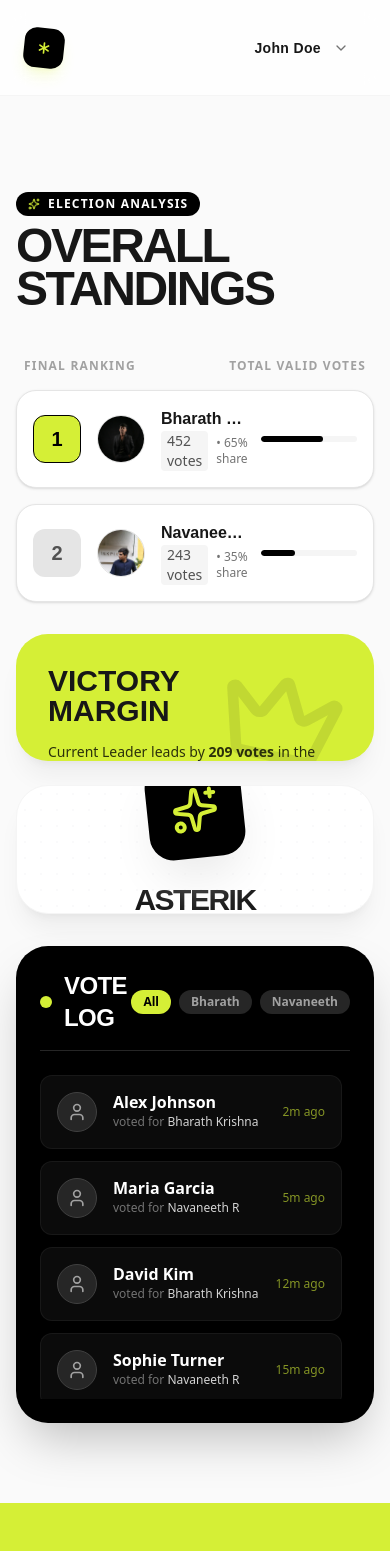
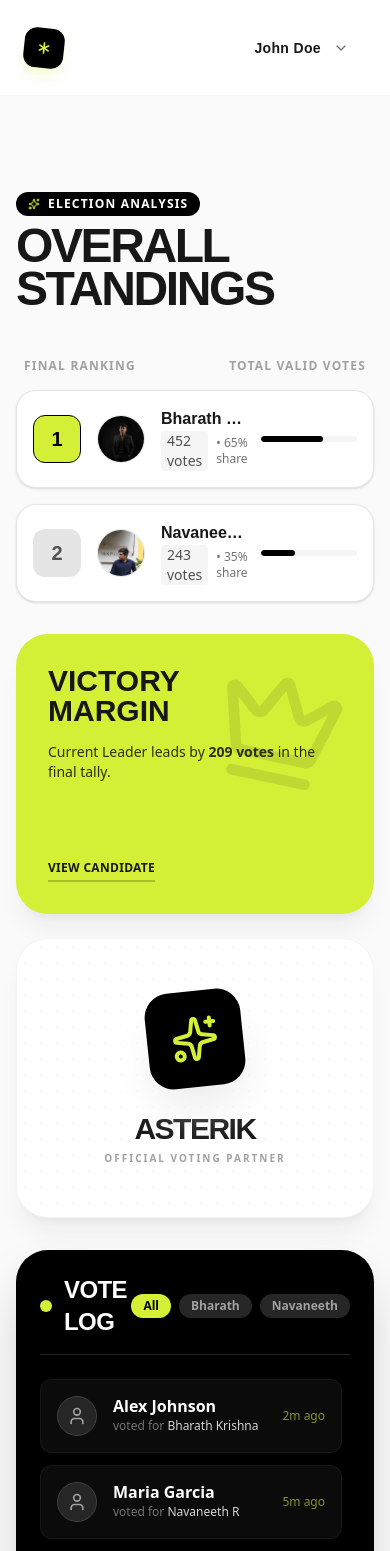
Before and after one commit to Bharath-Krishna-AB/Asterik_VotingPlatform, a Next.js app: page /leaderboard in a window 390 px wide. Shown: the top 1551 px of the page. Before the commit the page ends 1503 px from the top, so only its background shows below. Built offline with nearby package versions, Linux system fonts and the light colour scheme; a web font is replaced by a local one.

Commit message:
made the leader board responsive

```diff
--- a/app/leaderboard/page.tsx
+++ b/app/leaderboard/page.tsx
@@ -63,9 +63,9 @@ const LeaderboardPage = () => {
                         </div>
 
                         {/* Bottom Row: Widgets */}
-                        <div className="grid grid-cols-1 md:grid-cols-2 gap-6 h-[280px]">
+                        <div className="grid grid-cols-1 md:grid-cols-2 gap-6 h-auto lg:h-[280px]">
                             {/* Champion Status Widget */}
-                            <div className="bg-[#D5EF36] rounded-[32px] p-8 flex flex-col justify-between relative overflow-hidden group cursor-pointer hover:scale-[1.02] transition-transform shadow-xl shadow-black/5 h-full">
+                            <div className="bg-[#D5EF36] rounded-[32px] p-8 flex flex-col justify-between relative overflow-hidden group cursor-pointer hover:scale-[1.02] transition-transform shadow-xl shadow-black/5 min-h-[280px] lg:min-h-0 h-full">
                                 <div className="absolute top-0 right-0 p-8 opacity-10 group-hover:opacity-20 transition-opacity">
                                     <Crown className="w-32 h-32 rotate-12" />
                                 </div>
@@ -74,12 +74,12 @@ const LeaderboardPage = () => {
                                     <p className="font-medium text-black/80 text-sm mt-4">Current Leader leads by <span className="font-bold">209 votes</span> in the final tally.</p>
                                 </div>
                                 <div className="flex items-center gap-2 mt-4 font-bold uppercase tracking-wide border-b-2 border-black/20 self-start pb-1 text-xs">
-                                    View Source Data
+                                    View Candidate
                                 </div>
                             </div>
 
                             {/* Branding / Logo Widget */}
-                            <div className="bg-white rounded-[32px] p-8 flex flex-col items-center justify-center text-center relative overflow-hidden h-full shadow-xl shadow-black/5 border border-neutral-100 group">
+                            <div className="bg-white rounded-[32px] p-8 flex flex-col items-center justify-center text-center relative overflow-hidden min-h-[280px] lg:min-h-0 h-full shadow-xl shadow-black/5 border border-neutral-100 group">
                                 <div className="absolute inset-0 bg-[radial-gradient(#e5e7eb_1px,transparent_1px)] [background-size:16px_16px] opacity-20" />
 
                                 <div className="relative z-10 flex flex-col items-center gap-6">
@@ -100,7 +100,7 @@ const LeaderboardPage = () => {
                     {/* Right Column: Voters List (4 cols) */}
                     <div className="lg:col-span-4 h-full">
                         {/* Sticky sidebar that takes available height */}
-                        <div className="sticky top-24 h-[56.5vh] min-h-[400px]">
+                        <div className="lg:sticky lg:top-24 h-[500px] lg:h-[56.5vh] min-h-[400px]">
                             <VotersList />
                         </div>
                     </div>
--- a/components/leaderboard/ParticipationStats.tsx
+++ /dev/null
@@ -1,45 +0,0 @@
-import React from 'react';
-import { Users, TrendingUp } from 'lucide-react';
-
-const ParticipationStats = () => {
-    return (
-        <div className="w-full h-full bg-white rounded-[32px] p-6 lg:p-8 shadow-xl shadow-black/5 border border-neutral-200 flex flex-col justify-between">
-            <div className="flex items-start justify-between mb-4">
-                <div>
-                    <span className="text-xs font-bold text-neutral-400 uppercase tracking-widest">Total Participation</span>
-                    <h3 className="text-4xl font-black text-neutral-900 mt-1 font-[panchang,sans-serif]">84.2%</h3>
-                </div>
-                <div className="w-12 h-12 rounded-full bg-[#D5EF36]/20 flex items-center justify-center">
-                    <TrendingUp className="w-6 h-6 text-[#7a8c1f]" />
-                </div>
-            </div>
-
-            <div className="space-y-6">
-                {/* Stats Grid */}
-                <div className="grid grid-cols-2 gap-4">
-                    <div className="p-4 bg-neutral-50 rounded-2xl">
-                        <div className="text-2xl font-bold text-black mb-1">1,204</div>
-                        <div className="text-xs font-medium text-neutral-500 uppercase">Votes Cast</div>
-                    </div>
-                    <div className="p-4 bg-neutral-50 rounded-2xl">
-                        <div className="text-2xl font-bold text-neutral-400 mb-1">246</div>
-                        <div className="text-xs font-medium text-neutral-500 uppercase">Abstained</div>
-                    </div>
-                </div>
-
-                {/* Progress Bar */}
-                <div className="space-y-2">
-                    <div className="flex justify-between text-xs font-bold tracking-wide">
-                        <span className="text-neutral-900">Overall Turnout</span>
-                        <span className="text-neutral-400">Target: 95%</span>
-                    </div>
-                    <div className="h-3 w-full bg-neutral-100 rounded-full overflow-hidden">
-                        <div className="h-full bg-[#D5EF36] w-[84%] rounded-full" />
-                    </div>
-                </div>
-            </div>
-        </div>
-    );
-};
-
-export default ParticipationStats;
```
